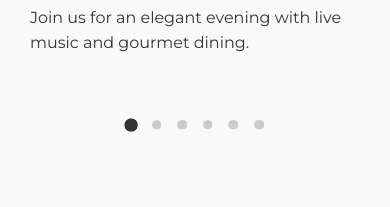
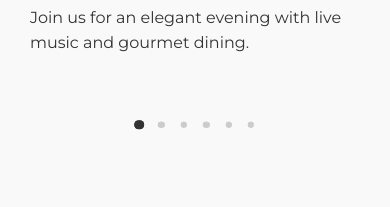
Before and after one commit to CrazyGaffer/Sakura_Resto, a React (Vite) app: page / in a window 390 px wide. Shown: the part 9510-9717 px from the top of the page. Built offline with nearby package versions, Linux system fonts and the light colour scheme.

Commit message:
Update UpcomingEvents.css

```diff
--- a/src/pages/events/subitems/UpcomingEvents.css
+++ b/src/pages/events/subitems/UpcomingEvents.css
@@ -31,14 +31,12 @@
     color: #333333;
 }
 
-/* Embla dot container */
 .embla__dot {
     position: relative;
     width: 1rem;
     height: 1rem;
 }
 
-/* Unselected dot */
 .embla__dot:after {
     content: '';
     position: absolute;
@@ -53,7 +51,7 @@
 .embla__dot--selected:after {
     width: 0.8rem;
     height: 0.8rem;
-    background-color: #333333; /* selected color */
+    background-color: #333333;
 }
 
 .embla__slide img {
@@ -69,4 +67,19 @@
     .embla__button {
         display: none;
     }
+
+    .embla__dot {
+        width: 0.8rem;
+        height: 0.8rem;
+    }
+
+    .embla__dot:after {
+        width: 0.4rem;
+        height: 0.4rem;
+    }
+
+    .embla__dot--selected:after {
+        width: 0.6rem;
+        height: 0.6rem;
+    }
 }
```
